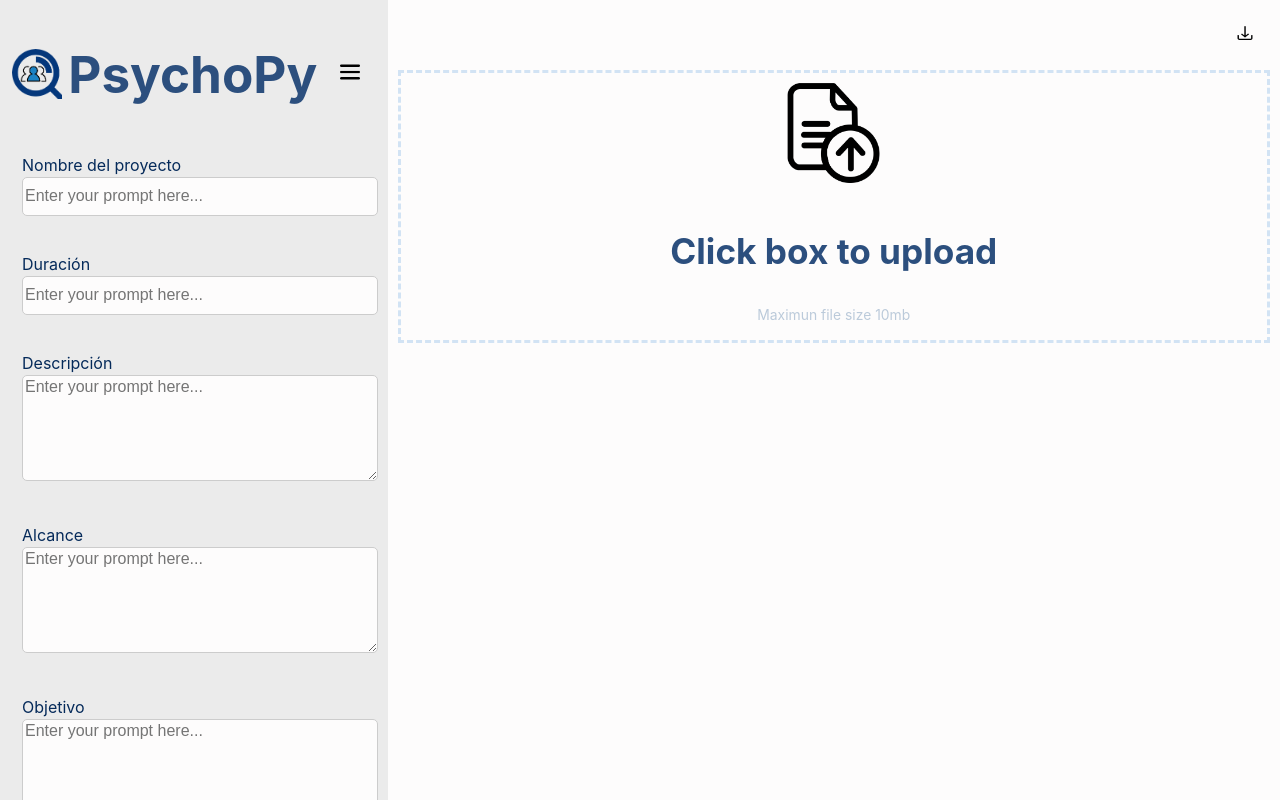
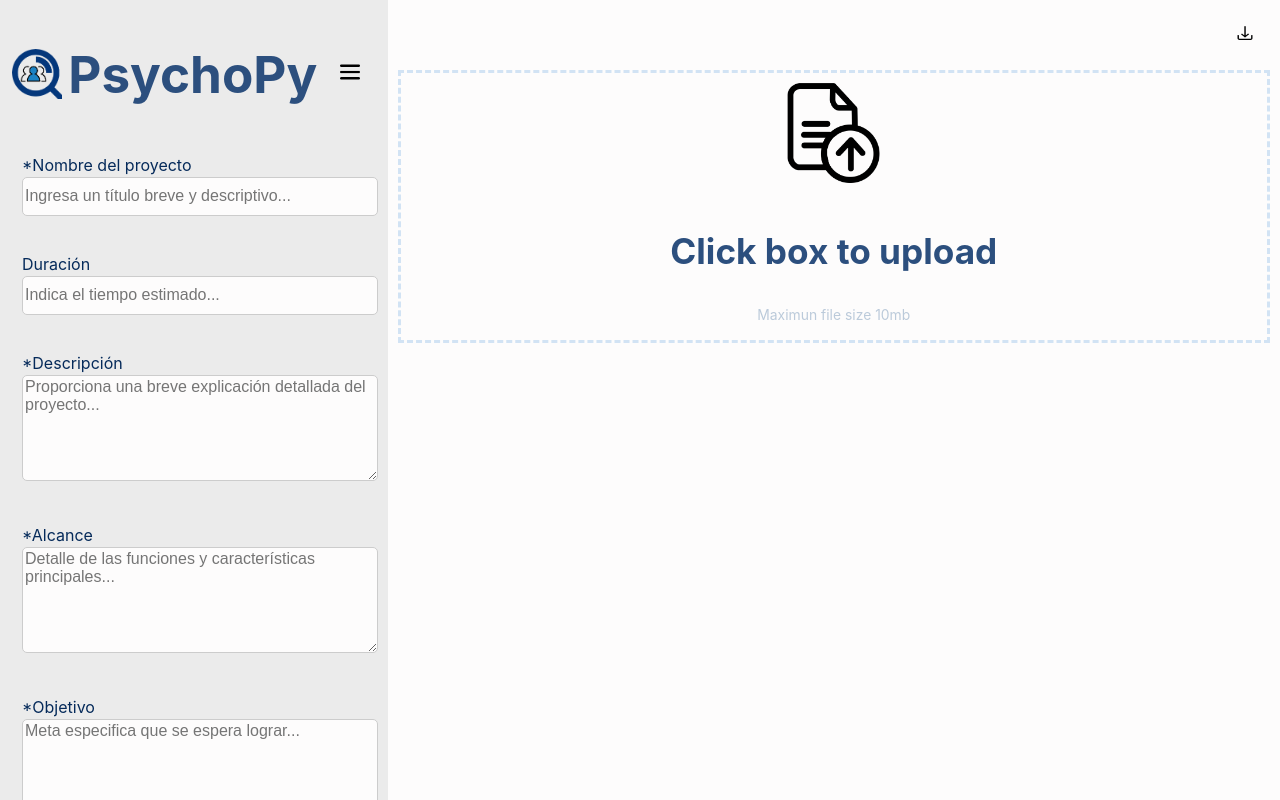
Before and after one commit to BryanEstrada003/PsychoPy-Project, a React (Vite) app: page / in a window 1280 px wide. Built offline with nearby package versions, Linux system fonts and the light colour scheme; what i18n-iso-countries would draw is missing.

Commit message:
Placeholder changed. Required has been added

```diff
--- a/src/App.jsx
+++ b/src/App.jsx
@@ -17,19 +17,9 @@ function App() {
   const [darkMode, setDarkMode] = useState(false);
   const [dropdownOpen, setDropdownOpen] = useState(false);
 
-  //const apiKey
-  //const genAI
-  const apiKey = import.meta.env.VITE_API_KEY;
-
-  const genAI = new GoogleGenerativeAI(apiKey);
-
-  const model = genAI.getGenerativeModel({ model: "gemini-1.0-pro" })
-
-  //
   const [outputText, setOutputText] = useState('');
 
 
-  //console.log("apiKey", apiKey) //imprime el tezto del apikey en la consola // solo es para verificar
 
   return (
     <div className={`container ${darkMode ? 'dark' : ''}`}>
--- a/src/components/Chat.jsx
+++ b/src/components/Chat.jsx
@@ -94,48 +94,49 @@ function Chat({ darkMode }) {
   return (
     <div>
       <div className="input-container">
-        <p>Nombre del proyecto</p>
-        <input type="text" className={darkMode ? 'input-short dark-mode' : 'input-short'} value={nameProject} placeholder="Enter your prompt here..." onChange={HIC_nameProject} />
+        <p>*Nombre del proyecto</p>
+        <input type="text" className={darkMode ? 'input-short dark-mode' : 'input-short'} value={nameProject} placeholder="Ingresa un título breve y descriptivo..." onChange={HIC_nameProject} required />
       </div>
 
       <div className="input-container">
         <p>Duración</p>
-        <input type="text" className={darkMode ? 'input-short dark-mode' : 'input-short'} value={duration} placeholder="Enter your prompt here..." onChange={HIC_duration} />
+        <input type="text" className={darkMode ? 'input-short dark-mode' : 'input-short'} value={duration} placeholder="Indica el tiempo estimado..." onChange={HIC_duration} />
       </div>
 
       <div className="input-container">
-        <p>Descripción</p>
-        <textarea type="text" className={darkMode ? 'input-paragraph dark-mode' : 'input-paragraph'} value={description} placeholder="Enter your prompt here..." onChange={HIC_description} />
+        <p>*Descripción</p>
+        <textarea type="text" className={darkMode ? 'input-paragraph dark-mode' : 'input-paragraph'} value={description} placeholder="Proporciona una breve explicación detallada del proyecto..." onChange={HIC_description} required />
       </div>
 
       <div className="input-container">
-        <p>Alcance</p>
-        <textarea type="text" className={darkMode ? 'input-paragraph dark-mode' : 'input-paragraph'} value={scope} placeholder="Enter your prompt here..." onChange={HIC_scope} />
+        <p>*Alcance</p>
+        <textarea type="text" className={darkMode ? 'input-paragraph dark-mode' : 'input-paragraph'} value={scope} placeholder="Detalle de las funciones y características principales..." onChange={HIC_scope} required />
       </div>
 
       <div className="input-container">
-        <p>Objetivo</p>
-        <textarea type="text" className={darkMode ? 'input-paragraph dark-mode' : 'input-paragraph'} value={objective} placeholder="Enter your prompt here..." onChange={HIC_objective} />
+        <p>*Objetivo</p>
+        <textarea type="text" className={darkMode ? 'input-paragraph dark-mode' : 'input-paragraph'} value={objective} placeholder="Meta especifica que se espera lograr..." onChange={HIC_objective} required />
       </div>
 
       <div className="input-container">
-        <p>Requisitos/Conocimientos</p>
-        <textarea type="text" className={darkMode ? 'input-paragraph dark-mode' : 'input-paragraph'} value={requirements} placeholder="Enter your prompt here..." onChange={HIC_requirements} />
+        <p>*Requisitos/Conocimientos</p>
+        <textarea type="text" className={darkMode ? 'input-paragraph dark-mode' : 'input-paragraph'} value={requirements} placeholder="Habilidades técnicas y conocimientos necesarios..." onChange={HIC_requirements} required />
       </div>
 
       <div className="input-container">
-        <p>Perfil requerido</p>
-        <textarea type="text" className={darkMode ? 'input-paragraph dark-mode' : 'input-paragraph'} value={profile} placeholder="Enter your prompt here..." onChange={HIC_profile} />
+        <p>*Perfil requerido</p>
+        <textarea type="text" className={darkMode ? 'input-paragraph dark-mode' : 'input-paragraph'} value={profile} placeholder="Descripción del tipo de experiencia y habilidades profesionales que se busca..." onChange={HIC_profile} required />
       </div>
 
       <div className="input-container" style={{ marginBottom: '50px' }}>
-        <p>Horario disponible</p>
+        <p>*Horario disponible</p>
         <Select
           className={darkMode ? 'input-short dark-mode' : 'input-short'}
           options={options}
           isMulti
           onChange={handleChange}
           value={options.filter(option => availableHours.includes(option.value))}
+          placeholder="Seleccionar..."
           styles={{
             ...customStyles,
             control: (provided) => ({
@@ -161,11 +162,12 @@ function Chat({ darkMode }) {
             }),
           }}
           menuPlacement='auto'
+          required
         />
       </div>
 
       <div className="input-container" style={{ marginBottom: '50px' }}>
-        <p>País</p>
+        <p>*País</p>
         <Select
           className={darkMode ? 'input-short dark-mode' : 'input-short'}
           value={countryOptions.find(option => option.value === country)}
```
